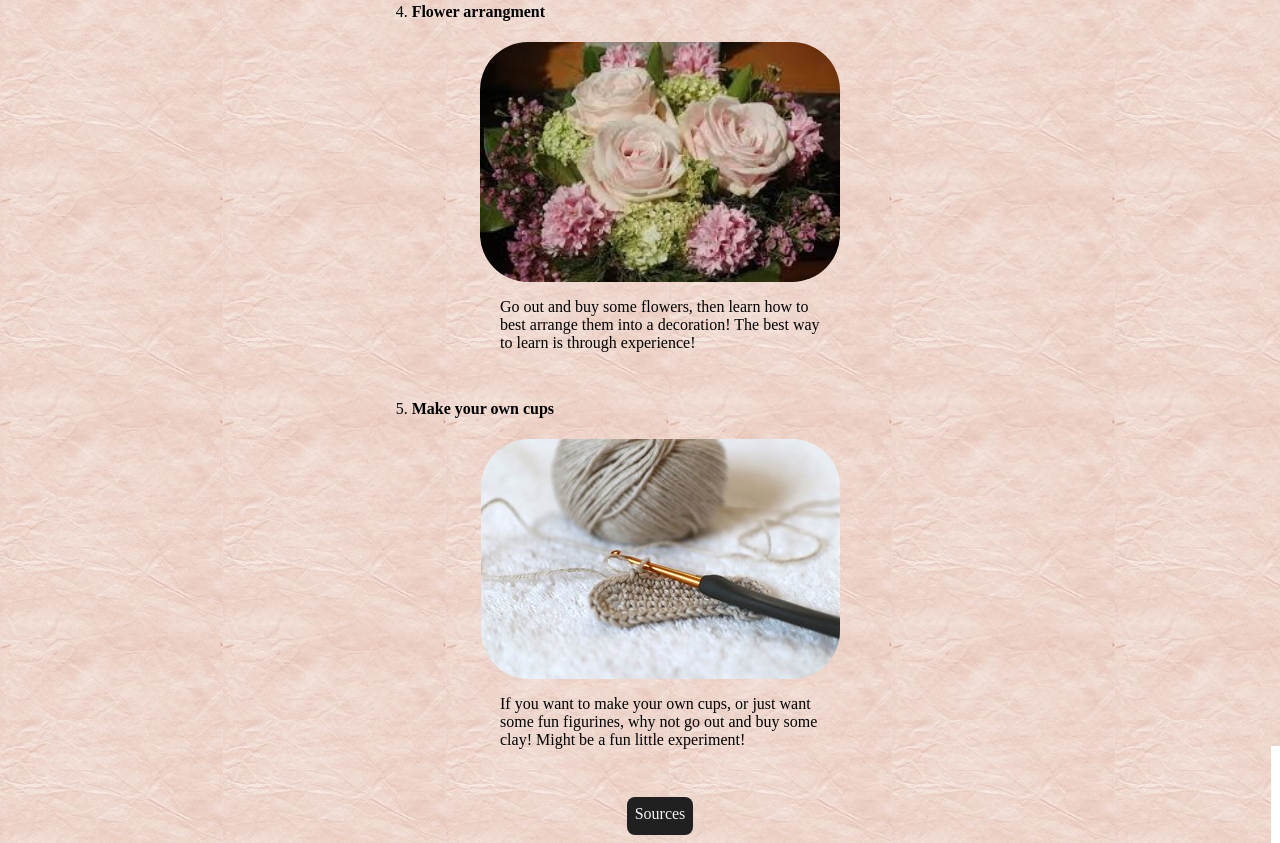
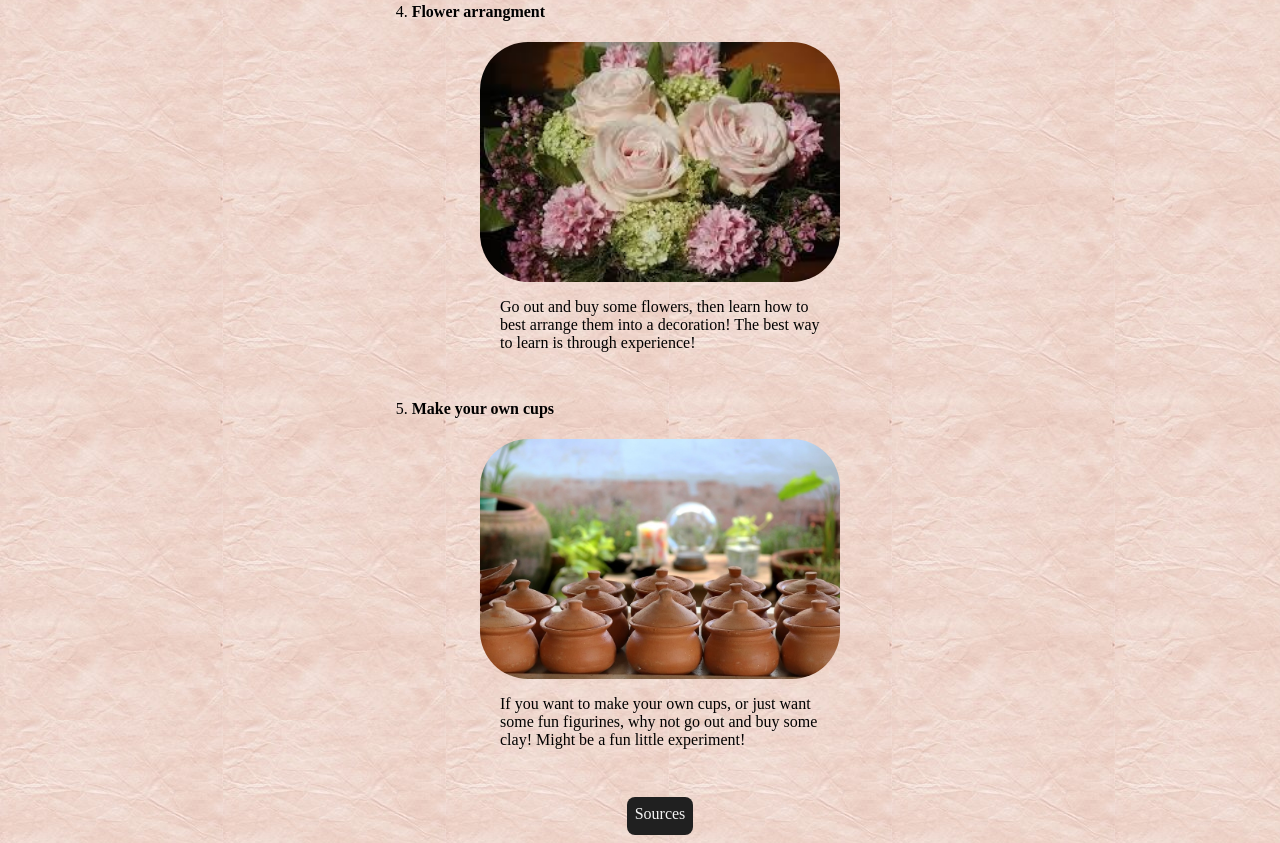
Before and after one commit to TheaEH/Oblig2, a plain HTML site: page index.html in a window 1280 px wide. Shown: the part 1287-2130 px from the top of the page. Drawn offline with Linux system fonts and the light colour scheme.

Commit message:
Update index.html

```diff
--- a/index.html
+++ b/index.html
@@ -31,7 +31,7 @@
             </li>
             <li>
                 <h4>Make your own cups</h4>
-                <img src="bilder/crochet.jpg" alt="cermaic jars">
+                <img src="bilder/jars.jpg" alt="cermaic jars">
                 <p>If you want to make your own cups, or just want some fun figurines, why not go out and buy some clay! Might be a fun little experiment!</p>
             </li>
         </ol>
```
